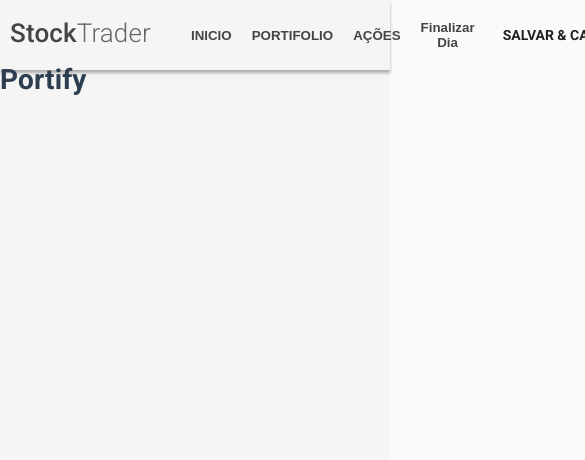
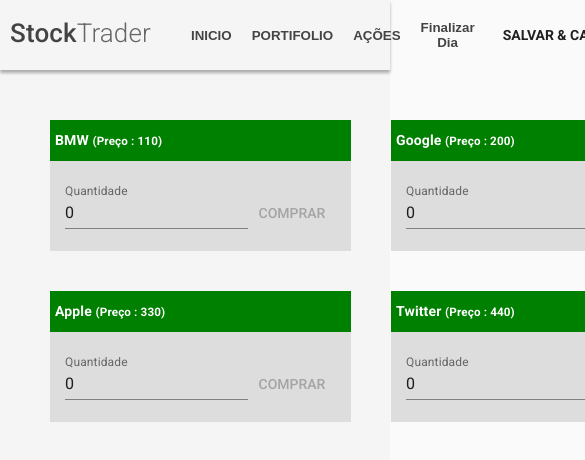
Before and after one commit to Natanaelvich/stock-trader, a Vue app: page /portfoly in a window 390 px wide. Shown: the top 460 px of the page, 585 px wide, since content can reach past the window. Built offline with nearby package versions, Linux system fonts and the light colour scheme.

Commit message:
created styles portfoly and created store portfoly

```diff
--- a/src/components/header.vue
+++ b/src/components/header.vue
@@ -29,7 +29,11 @@
 export default {
   methods: {
     navigateTo(page) {
-      this.$router.push(`/${page}`);
+      this.$router.push(`/${page}`).catch((error) => {
+        if (error.name != "NavigationDuplicated") {
+          throw error;
+        }
+      });
     },
   },
 };
--- a/src/components/stock.vue
+++ b/src/components/stock.vue
@@ -21,7 +21,7 @@
         </div>
         <md-button
           :disabled="quantity <= 0 || !Number.isInteger(quantity)"
-          @click.prevent.stop="buyStock"
+          @click.prevent.stop="methodo"
           class="md-raised md-primary"
           >COMPRAR</md-button
         >
@@ -34,6 +34,7 @@
 export default {
   props: {
     stock: Object,
+    methodo: Function,
   },
 
   data() {
@@ -42,19 +43,7 @@
     };
   },
 
-  methods: {
-    buyStock() {
-      const order = {
-        stockId: this.stock.id,
-        stockPrice: this.stock.price,
-        quantity: this.quantity,
-      };
-
-      this.quantity = 0;
-
-      return order;
-    },
-  },
+  methods: {},
 };
 </script>
 
--- a/src/pages/portfoly.vue
+++ b/src/pages/portfoly.vue
@@ -1,19 +1,78 @@
 <template>
-  <div class="portfoly">
-    <h1>Portify</h1>
+  <div class="stock-list">
+    <div class="container">
+      <div class="cards">
+        <Stock
+          v-for="stock in stocks"
+          :key="stock.id"
+          :stock="stock"
+          :methodo="sellStock"
+        />
+      </div>
+    </div>
   </div>
 </template>
 
 <script>
-export default {};
+import Stock from "../components/stock";
+export default {
+  components: {
+    Stock,
+  },
+
+  methods: {
+    sellStock() {
+      const order = {
+        stockId: this.stock.id,
+        stockPrice: this.stock.price,
+        quantity: this.quantity,
+      };
+
+      this.$store.dispatch("sellStock", order);
+      this.quantity = 0;
+
+      return order;
+    },
+  },
+
+  computed: {
+    stocks() {
+      return this.$store.getters.stocks;
+    },
+  },
+};
 </script>
 
 <style scoped>
-.portfoly {
+.stock-list {
   animation-name: slide-right;
   animation-duration: 0.5s;
 }
 
+.cards {
+  display: grid;
+  grid-template-columns: repeat(3, 1fr);
+  grid-gap: 20px;
+  margin-bottom: 30px;
+  margin-top: 40px;
+  padding: 0 40px;
+}
+
+button {
+  background: orangered !important;
+}
+
+@media (max-width: 860px) {
+  .cards {
+    grid-template-columns: repeat(2, 1fr);
+  }
+}
+
+@media (max-width: 383px) {
+  .cards {
+    grid-template-columns: repeat(1, 1fr);
+  }
+}
 /* animation slide right */
 @keyframes slide-right {
   0% {
--- a/src/pages/stockList.vue
+++ b/src/pages/stockList.vue
@@ -6,6 +6,7 @@
           v-for="stock in stocks"
           :key="stock.id"
           :stock="stock"
+          :methodo="buyStock"
         />
       </div>
     </div>
@@ -19,8 +20,19 @@
     Stock,
   },
 
-  data() {
-    return {};
+  methods: {
+    buyStock() {
+      const order = {
+        stockId: this.stock.id,
+        stockPrice: this.stock.price,
+        quantity: this.quantity,
+      };
+
+      this.$store.dispatch("buyStock", order);
+      this.quantity = 0;
+
+      return order;
+    },
   },
 
   computed: {
--- a/src/store/modules/portfoly.js
+++ b/src/store/modules/portfoly.js
@@ -1,3 +1,24 @@
 export default {
   state: {},
+
+  mutations: {
+    buyStock(state, { stockId, quantity, stockPrice }) {
+      const record = state.stocks.find(
+        (element) => element.id === stockId,
+      );
+
+      if (record) {
+        record.stocks.push({
+          id: stockId,
+          quantity,
+        });
+      }
+
+      state.funds -= stockPrice * quantity;
+    },
+  },
+
+  actions: {},
+
+  getters: {},
 };
--- a/src/store/modules/stocks.js
+++ b/src/store/modules/stocks.js
@@ -11,7 +11,7 @@
 
   actions: {
     buyStock({ commit }, order) {
-      commit();
+      commit("buyStock", order);
     },
 
     initStocks({ commit }) {
```
